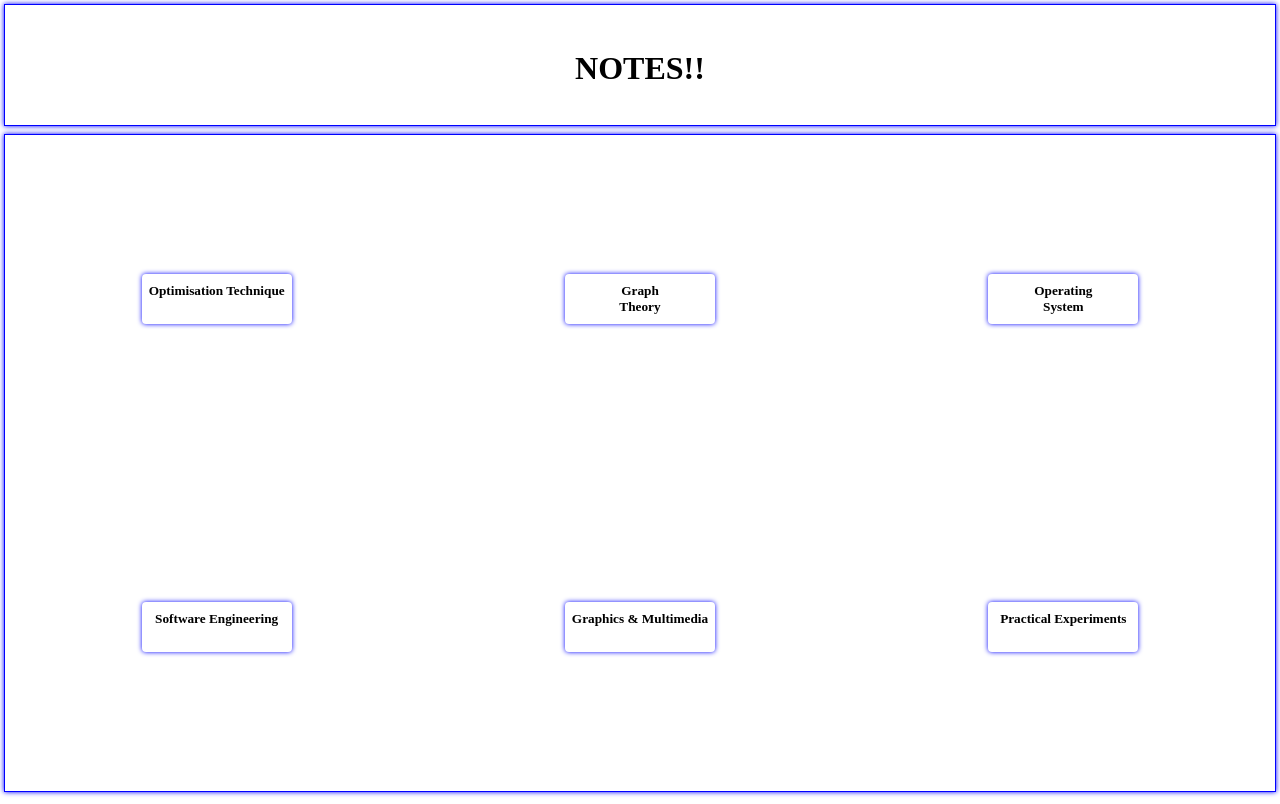
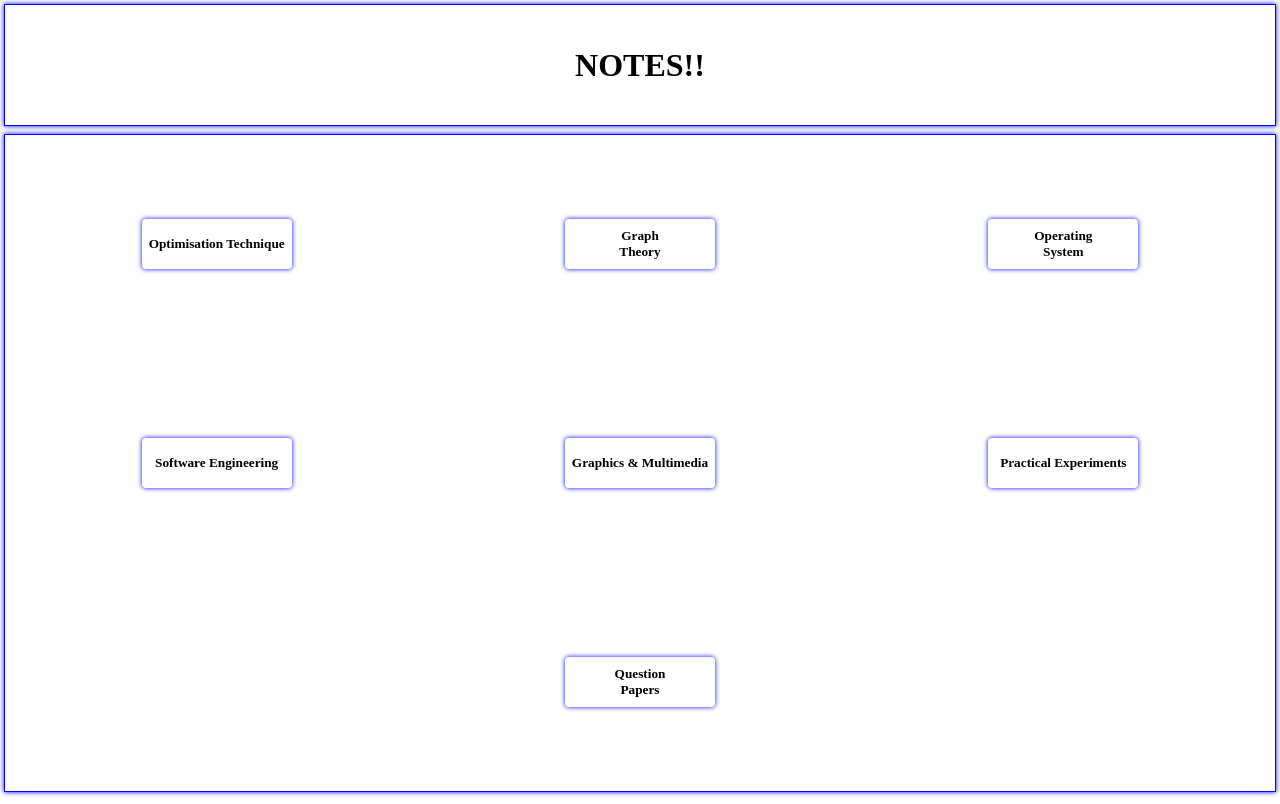
Before and after one commit to ace99singh/ace99singh.github.io, a plain HTML site: page index.html in a window 1280 px wide. Drawn offline with Linux system fonts and the light colour scheme.

```diff
--- a/index.html
+++ b/index.html
@@ -46,6 +46,13 @@
         </a>
       </div>
     </div>
+    <div class="container">
+      <div class="subject">
+        <a href="view.html?sub=Question Paper&code=qp">
+          <h5>Question <br> Papers </h5>
+        </a>
+      </div>
+    </div>
   </div>
   </div>
 </body>
--- a/master_css.css
+++ b/master_css.css
@@ -53,7 +53,9 @@ a {
 }
 
 .subject {
-  float: left;
+  display: flex;
+  align-items: center;
+  justify-content: center;
   background-color: white;
   height: 50px;
   width: 150px;
@@ -72,23 +74,16 @@ a {
 }
 
 h1 {
-  padding-top: 7px;
-  margin-top: 0px;
-  margin-bottom: 0px;
-}
-
-h2 {
-  position: relative;
-  top: 18%;
-  height: 35px;
-  margin: 0px;
+  display: flex;
+  align-items: center;
+  justify-content:center;
 }
 
 h5 {
-  position: relative;
-  top: 18%;
-  height: 35px;
   margin: 0px;
+  display: flex;
+  align-items: center;
+  justify-content:center;
 }
 
 .subject:hover {
```
